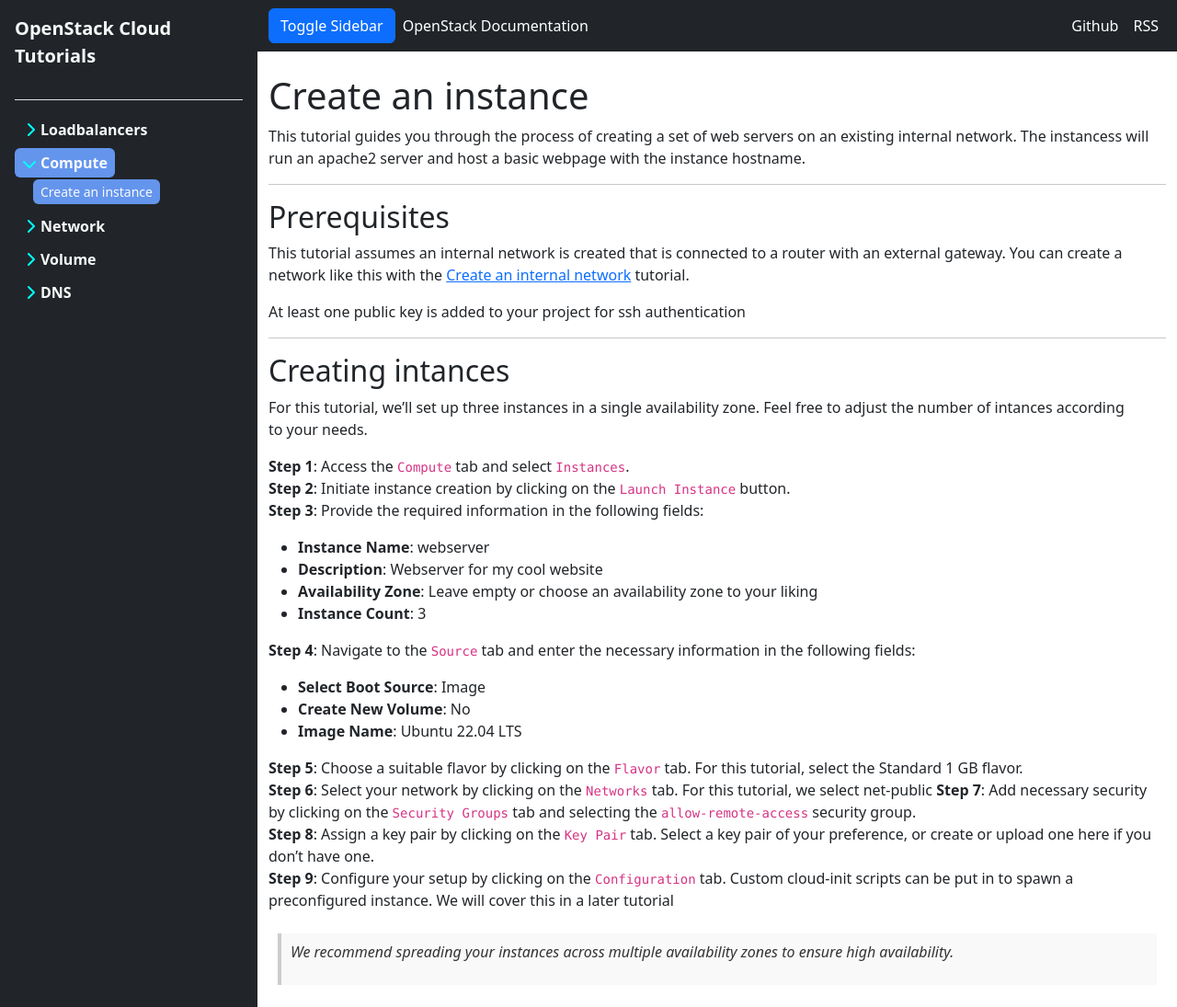
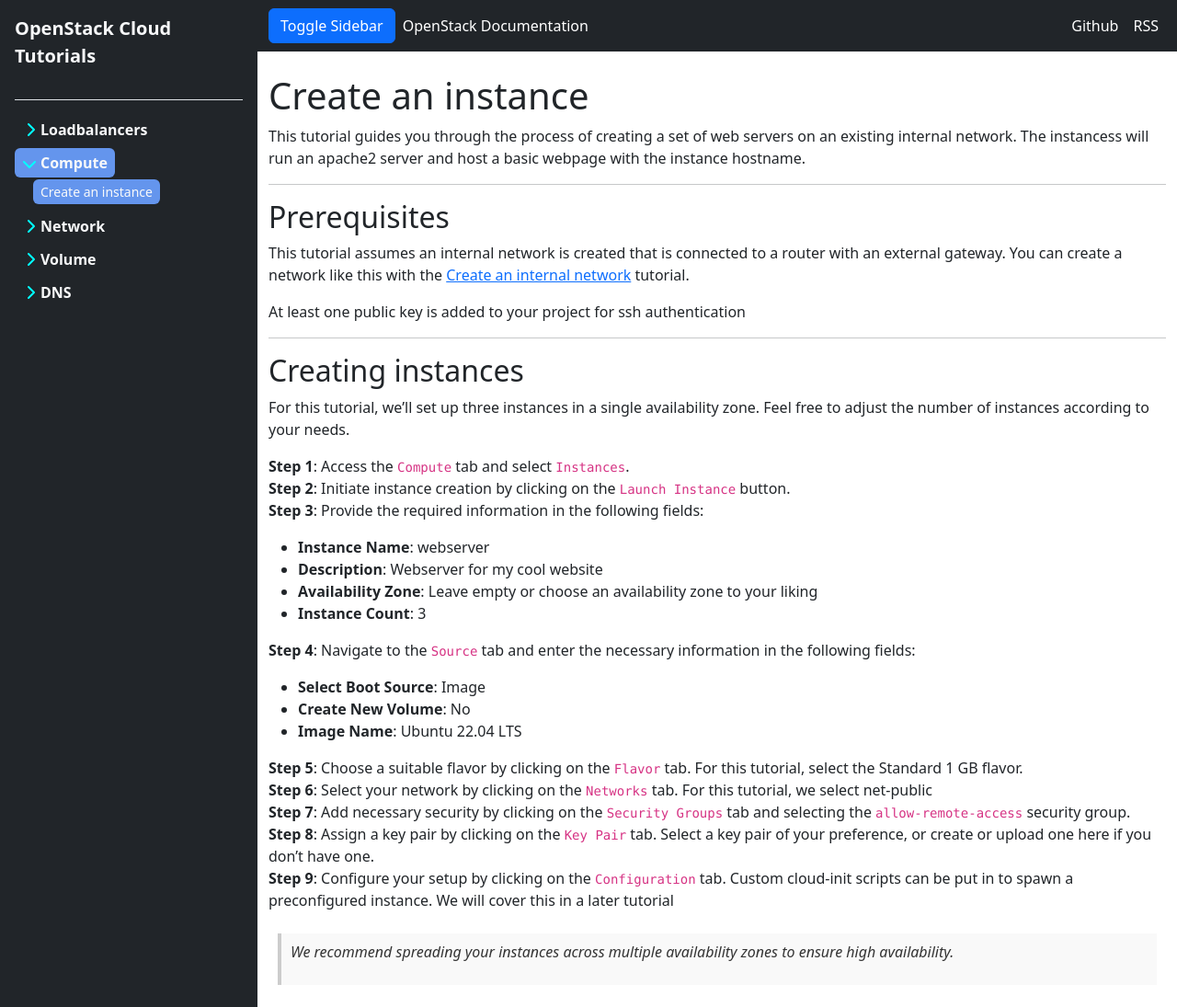
Before and after one commit to bkranendonk/OpenStack-Docs, a Jekyll site: the page built from _posts/compute/2023-12-19-create-instances.md, in a window 1280 px wide. Shown: the whole page at 92% size. Built offline with Jekyll 4.4.1, drawn with Linux system fonts in a browser that asks for light colours.

Commit message:
some small adjustments

```diff
--- a/_posts/compute/2023-12-19-create-instances.md
+++ b/_posts/compute/2023-12-19-create-instances.md
@@ -19,9 +19,8 @@
 
 ---
 
-## Creating intances
-For this tutorial, we'll set up three instances in a single availability zone. Feel free to adjust the number of intances according
-to your needs.
+## Creating instances
+For this tutorial, we'll set up three instances in a single availability zone. Feel free to adjust the number of instances according to your needs.
 
 **Step 1**: Access the `Compute` tab and select `Instances`.
 **Step 2**: Initiate instance creation by clicking on the `Launch Instance` button.
```
